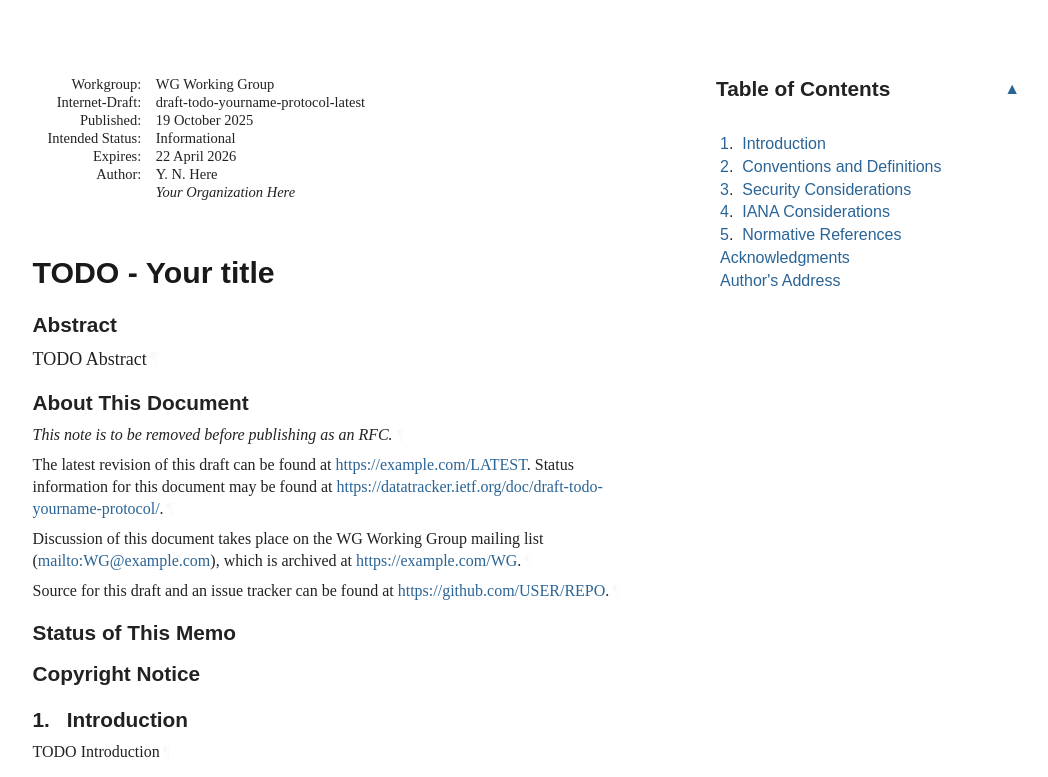
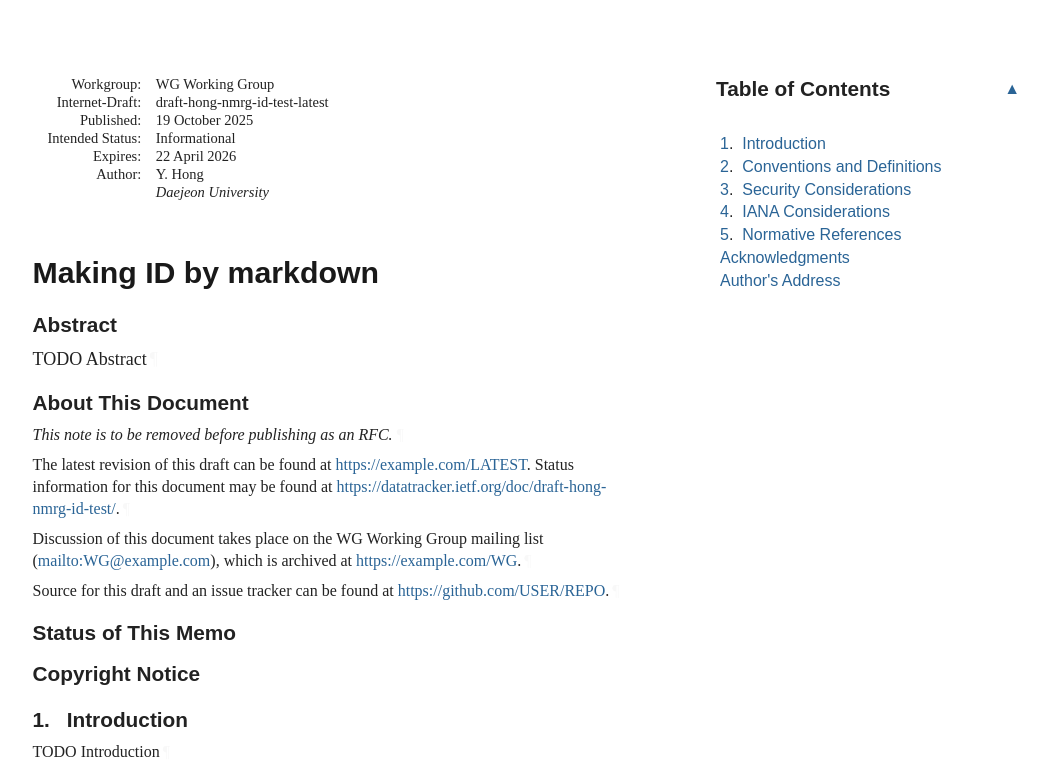
Before and after one commit to aeroship/IETF-ID-test, a plain HTML site: page draft-todo-yourname-protocol.html in a window 1280 px wide. Shown: the top 777 px of the page, without its empty margins (92-1140 px from the left). Drawn offline with Linux system fonts and the light colour scheme; a web font is replaced by a local one.

Commit message:
Script updating gh-pages from a251bd6. [ci skip]

```diff
--- a/draft-todo-yourname-protocol.html
+++ b/draft-todo-yourname-protocol.html
@@ -4,8 +4,8 @@
 <meta charset="utf-8">
 <meta content="Common,Latin" name="scripts">
 <meta content="initial-scale=1.0" name="viewport">
-<title>TODO - Your title</title>
-<meta content="Your Name Here" name="author">
+<title>Making ID by markdown</title>
+<meta content="Yong-Geun Hong" name="author">
 <meta content="
        TODO Abstract
     " name="description">
@@ -13,7 +13,7 @@
 <meta content="next generation" name="keyword">
 <meta content="unicorn" name="keyword">
 <meta content="sparkling distributed ledger" name="keyword">
-<meta content="draft-todo-yourname-protocol-latest" name="ietf.draft">
+<meta content="draft-hong-nmrg-id-test-latest" name="ietf.draft">
 <!-- Generator version information:
   xml2rfc 3.31.0
     Python 3.12.12
@@ -1044,11 +1044,11 @@ svg :is([fill="white"], [fill^="#fff"]) {
 <table class="ears">
 <thead><tr>
 <td class="left">Internet-Draft</td>
-<td class="center">TODO - Abbreviation</td>
+<td class="center">ID by markdown</td>
 <td class="right">October 2025</td>
 </tr></thead>
 <tfoot><tr>
-<td class="left">Here</td>
+<td class="left">Hong</td>
 <td class="center">Expires 22 April 2026</td>
 <td class="right">[Page]</td>
 </tr></tfoot>
@@ -1059,7 +1059,7 @@ svg :is([fill="white"], [fill^="#fff"]) {
 <dt class="label-workgroup">Workgroup:</dt>
 <dd class="workgroup">WG Working Group</dd>
 <dt class="label-internet-draft">Internet-Draft:</dt>
-<dd class="internet-draft">draft-todo-yourname-protocol-latest</dd>
+<dd class="internet-draft">draft-hong-nmrg-id-test-latest</dd>
 <dt class="label-published">Published:</dt>
 <dd class="published">
 <time datetime="2025-10-19" class="published">19 October 2025</time>
@@ -1071,13 +1071,13 @@ svg :is([fill="white"], [fill^="#fff"]) {
 <dt class="label-authors">Author:</dt>
 <dd class="authors">
 <div class="author">
-      <div class="author-name">Y. N. Here</div>
-<div class="org">Your Organization Here</div>
+      <div class="author-name">Y. Hong</div>
+<div class="org">Daejeon University</div>
 </div>
 </dd>
 </dl>
 </div>
-<h1 id="title">TODO - Your title</h1>
+<h1 id="title">Making ID by markdown</h1>
 <section id="section-abstract">
       <h2 id="abstract"><a href="#abstract" class="selfRef">Abstract</a></h2>
 <p id="section-abstract-1">TODO Abstract<a href="#section-abstract-1" class="pilcrow">¶</a></p>
@@ -1089,7 +1089,7 @@ svg :is([fill="white"], [fill^="#fff"]) {
 <p id="section-note.1-1">This note is to be removed before publishing as an RFC.<a href="#section-note.1-1" class="pilcrow">¶</a></p>
 <p id="section-note.1-2">
         The latest revision of this draft can be found at <span><a href="https://example.com/LATEST">https://example.com/LATEST</a></span>.
-        Status information for this document may be found at <span><a href="https://datatracker.ietf.org/doc/draft-todo-yourname-protocol/">https://datatracker.ietf.org/doc/draft-todo-yourname-protocol/</a></span>.<a href="#section-note.1-2" class="pilcrow">¶</a></p>
+        Status information for this document may be found at <span><a href="https://datatracker.ietf.org/doc/draft-hong-nmrg-id-test/">https://datatracker.ietf.org/doc/draft-hong-nmrg-id-test/</a></span>.<a href="#section-note.1-2" class="pilcrow">¶</a></p>
 <p id="section-note.1-3">
         Discussion of this document takes place on the
         WG Working Group mailing list (<span><a href="mailto:WG@example.com">mailto:WG@example.com</a></span>),
@@ -1236,11 +1236,11 @@ appear in all capitals, as shown here.<a href="#section-2-1" class="pilcrow">¶<
 <a href="#name-authors-address" class="section-name selfRef">Author's Address</a>
       </h2>
 <address class="vcard">
-        <div dir="auto" class="left"><span class="fn nameRole">Your Name Here</span></div>
-<div dir="auto" class="left"><span class="org">Your Organization Here</span></div>
+        <div dir="auto" class="left"><span class="fn nameRole">Yong-Geun Hong</span></div>
+<div dir="auto" class="left"><span class="org">Daejeon University</span></div>
 <div class="email">
 <span>Email:</span>
-<a href="mailto:your.email@example.com" class="email">your.email@example.com</a>
+<a href="mailto:yonggeun.hong@gmail.com" class="email">yonggeun.hong@gmail.com</a>
 </div>
 </address>
 </section>
```
Also changed, not shown: index.html (+2 -2 lines), draft-todo-yourname-protocol.txt.
